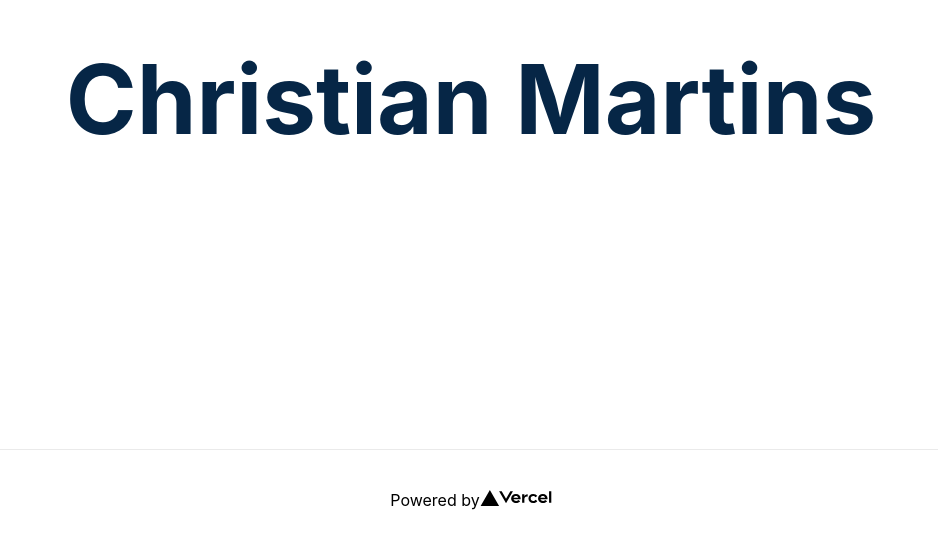
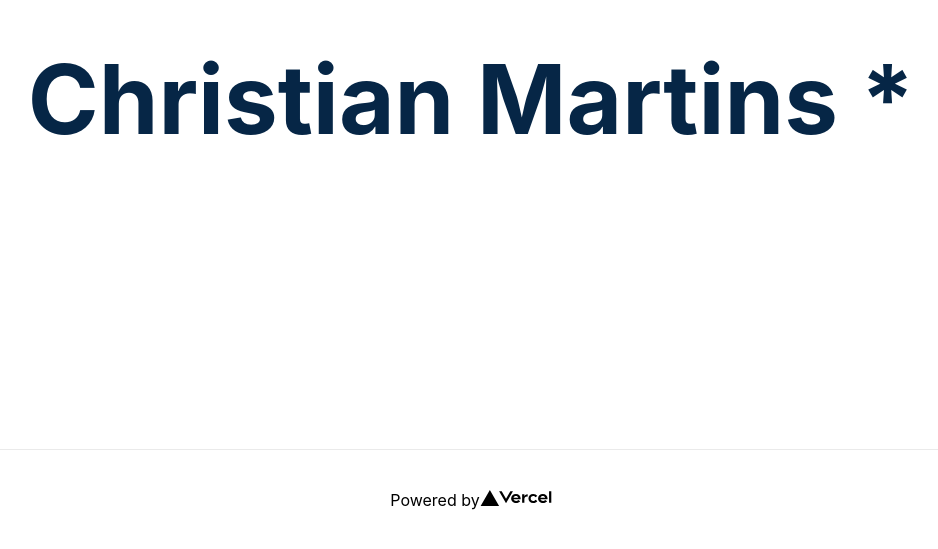
Before and after one commit to chrmartins/chrisblog, a Next.js app: page / in a window 1280 px wide. Shown: the part 251-800 px from the top of the page, without its empty margins (169-1107 px from the left). Built offline with nearby package versions, Linux system fonts and the light colour scheme.

Commit message:
feat: asterisco

```diff
--- a/src/pages/index.tsx
+++ b/src/pages/index.tsx
@@ -6,14 +6,14 @@ export default function Home() {
   return (
     <div className={styles.container}>
       <Head>
-        <title>Christian Martins *</title>
+        <title>Christian Martins</title>
         <meta name="description" content="Generated by create next app" />
         <link rel="icon" href="/favicon.ico" />
       </Head>
 
       <main className={styles.main}>
         <h1 className={styles.title}>
-          Christian Martins
+          Christian Martins *
         </h1>
       </main>
 
```
